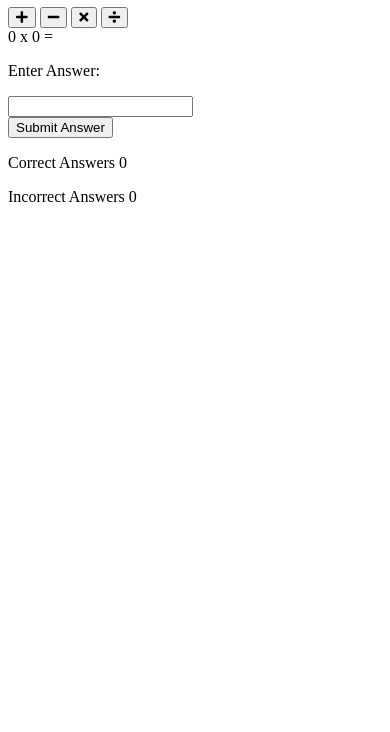
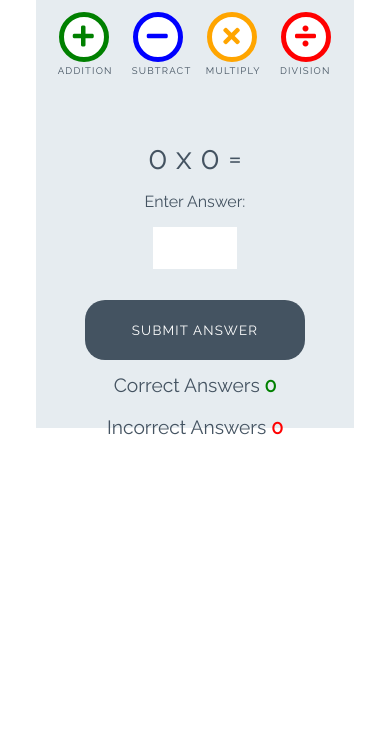
Before and after one commit to KrookMartin/love-maths, a plain HTML site: page index.html in a window 390 px wide. Shown: the part 112-844 px from the top of the page. Drawn offline with Linux system fonts and the light colour scheme.

Commit message:
add style for game

```diff
--- a/assets/CSS/style.css
+++ b/assets/CSS/style.css
@@ -0,0 +1,252 @@
+/* --------- Global style */
+
+body {
+    background-color: white;
+    font-family: "Raleway", sans-serif;
+    color: #445361;
+    text-align: center;
+}
+
+/* --------- Heading */
+
+.heading {
+    text-align: center;
+    font-size: 2.5rem;
+}
+
+.logo {
+    height: 40px;
+    padding-right: 5px;
+}
+
+/* --------- Game layout */
+
+.game-area {
+    background-color: #E6ECF0;
+    box-sizing: border-box;
+    width: 85%;
+    height: 65vh;
+    max-height: 450px;
+    max-width: 830px;
+    margin-left: auto;
+    margin-right: auto;
+    padding: 1%;
+}
+
+.question-area {
+    width: 50%;
+    font-size: 2rem;
+    margin: auto;
+    padding: 50px 0;
+}
+
+.question-area span {
+    padding: 0 15px;
+}
+
+.score-area {
+    margin: 5px auto;
+    width: 60%;
+    font-size: 1.2rem;
+}
+
+.controls-area {
+    width: 85%;
+    margin: 30px auto;
+}
+
+#score {
+    color: green;
+    font-weight: bold;
+}
+
+#incorrect {
+    color: red;
+    font-weight: bold;
+}
+
+.answer-message {
+    display: none;
+    font-size: 1rem;
+}
+
+#answer-box {
+    border: none;
+    color: #445361;
+    display: inline-block;
+    height: 40px;
+    width: 80px;
+    font-size: 1.2rem;
+}
+
+.scores {
+    display: inline-block;
+    padding: 25px;
+}
+
+/* --------- Buttons */
+
+.btn {
+    width: 220px;
+    height: 60px;
+    font-family: "Raleway", sans-serif;
+    text-transform: uppercase;
+    letter-spacing: 1.2px;
+    color: white;
+}
+
+.btn:focus {
+    outline: none;
+}
+
+.btn--big {
+    padding-top: 10px;
+    border-radius: 50%;
+    background-color: white;
+    border: 10px solid;
+    width: 100px;
+    height: 100px;
+    font-size: 3.2rem;
+    margin: 0 30px;
+    transition: all 0.5s;
+}
+.btn--big::after{
+    content: attr(data-type);
+    font-size: 1rem;
+    color:#445361;
+    position: relative;
+    left: -0.5em;
+}
+
+.btn--blue {
+    border-color: blue;
+    color: blue;
+}
+
+.btn--blue:active,
+.btn--blue:hover {
+    background-color: darkblue;
+    color: white;
+}
+
+.btn--orange {
+    border-color: orange;
+    color: orange;
+}
+
+.btn--orange:active,
+.btn--orange:hover {
+    background-color: darkorange;
+    color: white;
+}
+
+.btn--red {
+    border-color: red;
+    color: red;
+}
+
+.btn--red:active,
+.btn--red:hover {
+    background-color: darkred;
+    color: white;
+}
+
+.btn--green {
+    border-color: green;
+    color: green;
+}
+
+.btn--green:active,
+.btn--green:hover {
+    background-color: darkgreen;
+    color: white;
+}
+
+.btn--gray {
+    margin-top: 25px;
+    background-color: #445361;
+    border: 1px transparent;
+    border-radius: 20px;
+}
+
+.btn--gray:active,
+.btn--gray:hover {
+    background-color: #0d1013;
+}
+
+/* --------- Media queries */
+
+@media (max-width: 414px) {
+    .controls-area {
+        width: 100%;
+    }
+
+    .btn--big {
+        margin: 0 10px;
+        padding: 5px;
+        border: 5px solid;
+        width: 50px;
+        height: 50px;
+        font-size: 1.5rem;
+    }
+
+
+    .btn--big::after {
+        font-size: 0.6rem;
+        left: -0.7rem;
+    }
+
+    .question-area {
+        padding: 10% 0;
+        width: 100%;
+    }
+
+    .question-area span {
+        padding: 0;
+    }
+
+    .answer-message {
+        display: block;
+    }
+
+    #answer-box {
+        display: block;
+        margin: 0 auto;
+    }
+    .btn--gray {
+        margin-top: 0;
+    }
+
+    .score-area {
+        width: 100%;
+    }
+
+    .scores {
+        margin: 0.5em auto;
+        display: block;
+        padding: 5px;
+    }
+
+    .heading {
+        font-size: 2rem;
+    }
+}
+
+@media (max-width: 320px) {
+    .game-area {
+        height: 70vh;
+    }
+
+    .controls-area {
+        width: 75%;
+        margin: 10px auto;
+    }
+
+    .btn--big {
+        margin: 10px 10px;
+    }
+    .question-area {
+        padding: 10px 0;
+    }
+
+}
--- a/index.html
+++ b/index.html
@@ -18,21 +18,21 @@
     </h1>
     <div class="game-area">
         <div class="controls-area">
-            <button class="btn btn--big btn--green">
+            <button data-type="addition" class="btn btn--big btn--green">
                 <i class="fas fa-plus"></i>
             </button>
-            <button class="btn btn--big btn--blue">
+            <button data-type="subtract" class="btn btn--big btn--blue">
                 <i class="fas fa-minus"></i>
             </button>
-            <button class="btn btn--big btn--orange">
+            <button data-type="multiply" class="btn btn--big btn--orange">
                 <i class="fas fa-times"></i>
             </button>
-            <button class="btn btn--big btn--red"><i class="fas fa-divide"></i>
+            <button data-type="division" class="btn btn--big btn--red"><i class="fas fa-divide"></i>
             </button>
          </div>
-    </div>
 
-    <div clas="question-area">
+
+    <div class="question-area">
         <span id="operand1">0</span>
         <span id="operator">x</span>
         <span id="operand2">0</span>
@@ -40,7 +40,7 @@
         <p class="answer-message">Enter Answer:</p>
         <input id="answer-box" type="number">
     </div>
-    <button class="btn btn--gray">Submit Answer</button>
+    <button data-type="submit" class="btn btn--gray">Submit Answer</button>
 
     <div class="score-area">
         <p class="scores">Correct Answers <span id="score">0</span></p>
```
